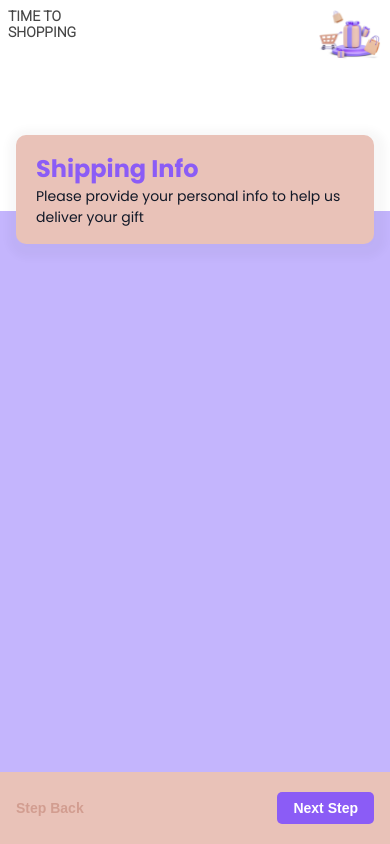
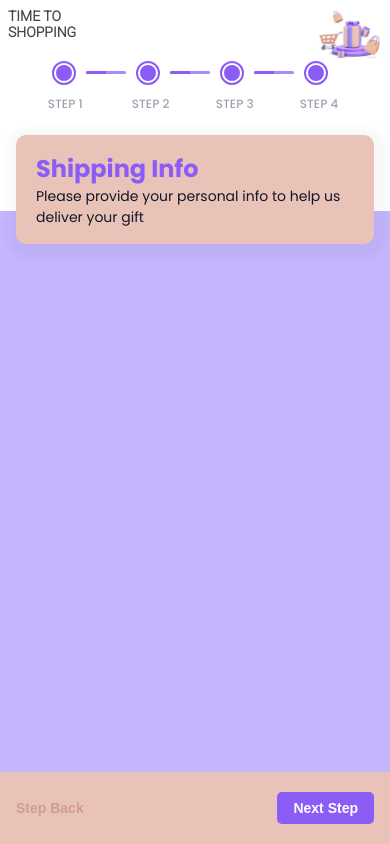
Before and after one commit to naufalzs/gift-shipping-form, a Next.js app: page / in a window 390 px wide. Built offline with nearby package versions, Linux system fonts and the light colour scheme.

Commit message:
feat: add stepper component

```diff
--- a/jsconfig.json
+++ b/jsconfig.json
@@ -1,7 +1,8 @@
 {
   "compilerOptions": {
     "paths": {
-      "@/*": ["./src/*"]
+      "@/*": ["./src/*"],
+      "json/*": ["./json/*"],
     }
   }
 }
--- /dev/null
+++ b/json/step.json
@@ -0,0 +1,20 @@
+{
+  "data": [
+    {
+      "id": "64afb311d8bc3461e48fd7fc",
+      "title": "Shipping Info"
+    },
+    {
+      "id": "64afb311732a337e50bf93e7",
+      "title": "Add On"
+    },
+    {
+      "id": "64afb3111b55d8e55daf411d",
+      "title": "Shipment"
+    },
+    {
+      "id": "64afb311118a382f10414786",
+      "title": "Summary"
+    }
+  ]
+}
--- a/src/app/globals.sass
+++ b/src/app/globals.sass
@@ -97,6 +97,59 @@ body
     &:hover
       background-color: $color-button-next-active
 
+.stepper
+  padding: 15px 0 20px
+  margin-left: 20%
+  &--desktop
+    display: block
+  &--mobile
+    display: none
+
+.step
+  display: flex
+
+.step-status
+  display: flex
+  flex-direction: column
+  align-items: center
+  &__circle
+    display: flex
+    justify-content: center
+    align-items: center
+    width: 36px
+    height: 36px
+    border-radius: 50%
+    border: 2px solid $color-primary
+    background-color: transparent
+  &__circle-inner
+    width: 26px
+    height: 26px
+    border-radius: 50%
+    background-color: $color-primary
+  &__connector
+    height: 40px
+    width: 6px
+    margin: 10px 0px
+    border-radius: 20px
+    overflow: hidden
+    background-color: $color-secondary
+  &__connector-progress
+    width: 100%
+    height: 20px
+    background-color: $color-primary
+
+.step-info
+  display: block
+  margin-left: 16px
+  &__order
+    color: $color-gray-light
+    font-weight: 500
+    text-transform: uppercase
+  &__title
+    color: $color-primary
+    font-size: 14px
+    font-weight: 700
+
 @media screen and (max-width: 768px)
   .container
     align-items: flex-start
@@ -148,3 +201,40 @@ body
     width: 100%
     padding: 20px 16px
     background-color: $color-card
+
+  .stepper
+    margin: 0
+    &--desktop
+      display: none
+    &--mobile
+      display: flex
+      align-items: center
+      justify-content: center
+
+  .step
+    display: block
+
+  .step-status
+    flex-direction: row
+    &__circle
+      width: 24px
+      height: 24px
+    &__circle-inner
+      width: 16px
+      height: 16px
+    &__connector
+      width: 40px
+      height: 3px
+      margin: 0 10px
+      border-radius: 2px
+      overflow: hidden
+      background-color: $color-secondary
+    &__connector-progress
+      width: 20px
+      height: 100%
+      background-color: $color-primary
+
+  .step-info
+    margin: 10px 0 0 -4px
+    &__title
+      display: none
--- a/src/app/page.js
+++ b/src/app/page.js
@@ -1,3 +1,33 @@
+import stepData from "json/step.json";
+
+const Step = ({ isLastOrder, index, title }) => (
+  <div className="step">
+    <div className="step-status">
+      <div className="step-status__circle">
+        <div className="step-status__circle-inner"></div>
+      </div>
+      {!isLastOrder && (
+        <div className="step-status__connector">
+          <div className="step-status__connector-progress"></div>
+        </div>
+      )}
+    </div>
+    <div className="step-info">
+      <div className="step-info__order">Step {index + 1}</div>
+      <div className="step-info__title">{title}</div>
+    </div>
+  </div>
+);
+
+const stepper = stepData.data.map((step, index) => (
+  <Step
+    key={step.id}
+    isLastOrder={index + 1 === stepData.data.length}
+    index={index}
+    title={step.title}
+  />
+));
+
 export default function Home() {
   return (
     <div className="container">
@@ -5,20 +35,14 @@ export default function Home() {
         <section className="sidebar">
           <div className="sidebar__desktop-wrapper">
             <h1 className="brand-title">Time to Shopping</h1>
-            <div className="stepper stepper--desktop">
-              <div className="stepper__step"></div>
-              <div className="stepper__connector"></div>
-            </div>
+            <div className="stepper stepper--desktop">{stepper}</div>
             <img
               src="/images/gift-box.svg"
               className="brand-img"
               alt="brand title"
             />
           </div>
-          <div className="stepper stepper--mobile">
-            <div className="stepper__step"></div>
-            <div className="stepper__connector"></div>
-          </div>
+          <div className="stepper stepper--mobile">{stepper}</div>
         </section>
         <section className="form-container">
           <div className="form">
```
